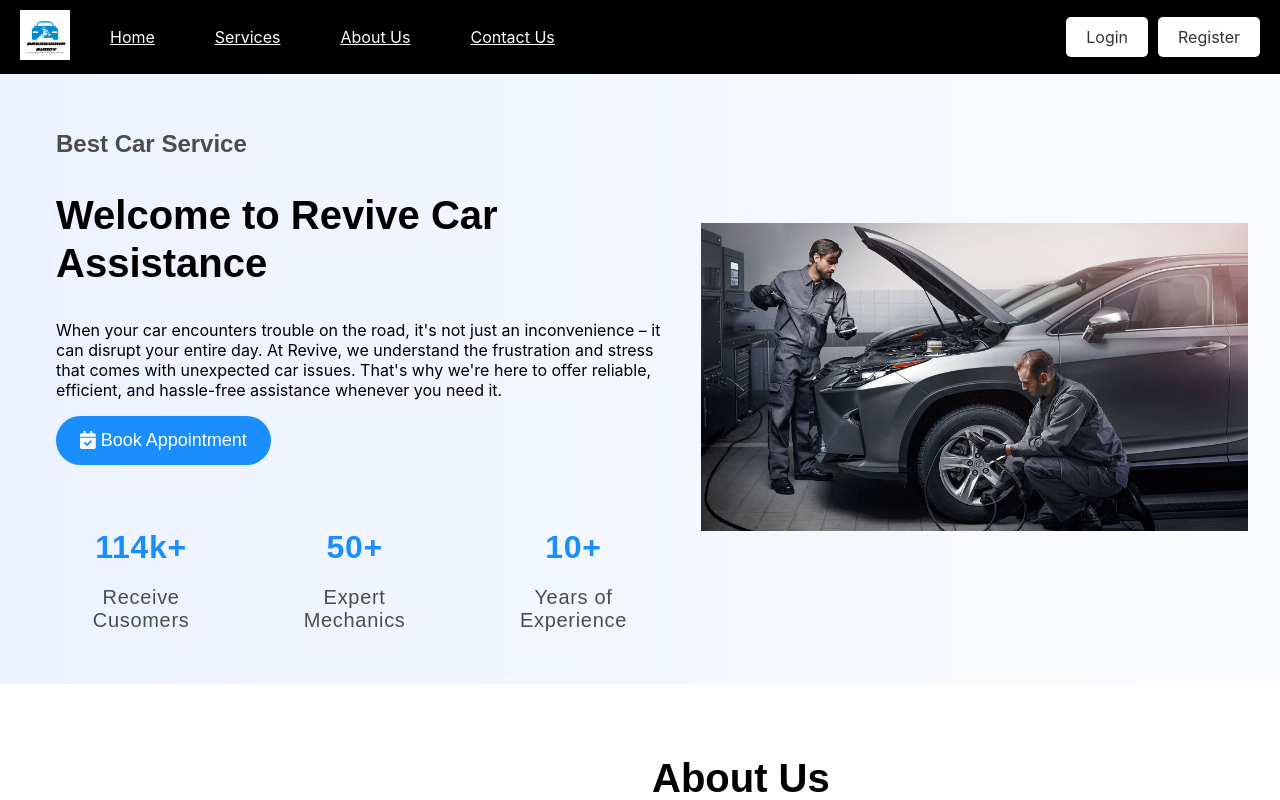
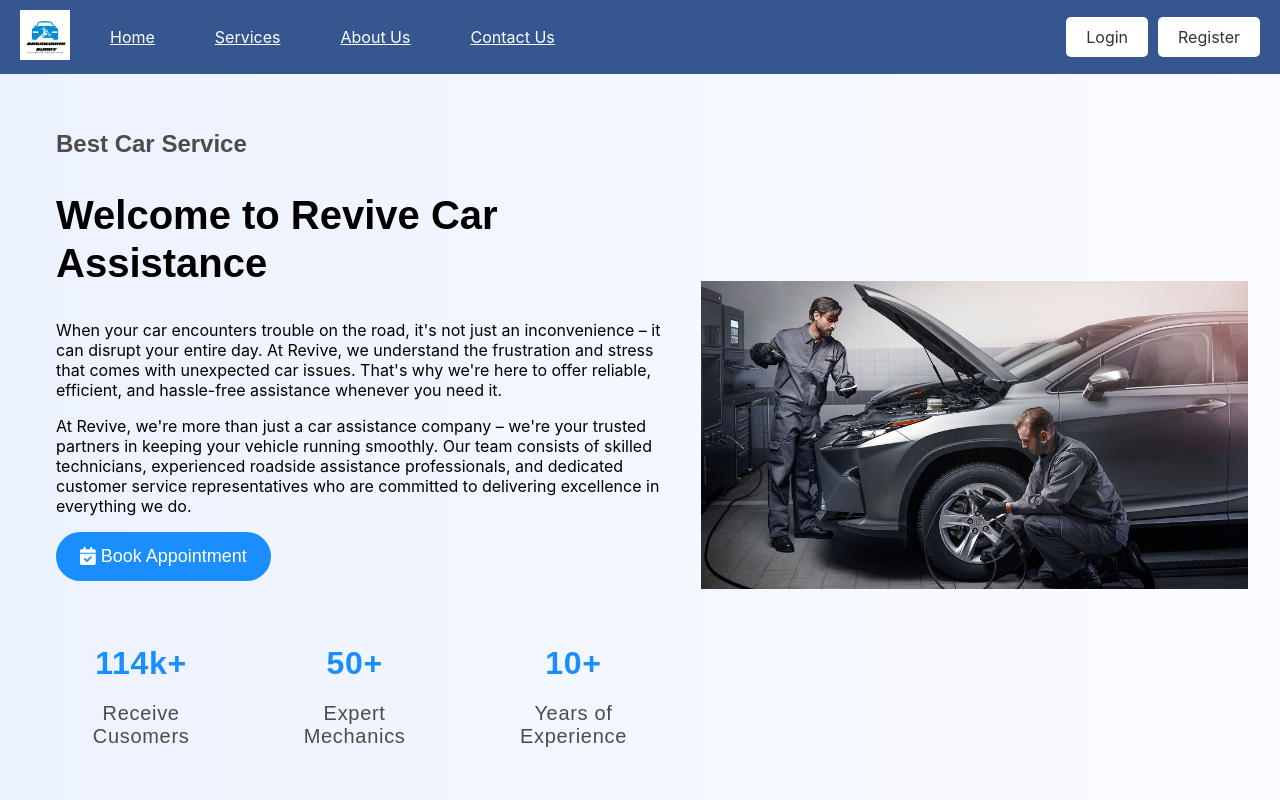
Before and after one commit to Prisha3108/BREAKDOWNBUDDY, a React (Create React App) app: page / in a window 1280 px wide. Shown: the top 800 px of the page. Built offline with nearby package versions, Linux system fonts and the light colour scheme.

Commit message:
modifications in homepage

```diff
--- a/src/components/Hero.jsx
+++ b/src/components/Hero.jsx
@@ -42,8 +42,9 @@ function Hero() {
           Welcome to Revive Car Assistance
           </h2>
           <p className="text-descritpion">
-          When your car encounters trouble on the road, it's not just an inconvenience – it can disrupt your entire day. At Revive, we understand the frustration and stress that comes with unexpected car issues. That's why we're here to offer reliable, efficient, and hassle-free assistance whenever you need it.
-          </p>
+          When your car encounters trouble on the road, it's not just an inconvenience – it can disrupt your entire day. At Revive, we understand the frustration and stress that comes with unexpected car issues. That's why we're here to offer reliable, efficient, and hassle-free assistance whenever you need it.</p>
+          <p className="text-descritpion">
+          At Revive, we're more than just a car assistance company – we're your trusted partners in keeping your vehicle running smoothly. Our team consists of skilled technicians, experienced roadside assistance professionals, and dedicated customer service representatives who are committed to delivering excellence in everything we do.</p>
           <button
             className="text-appointment-btn"
             type="button"
--- a/src/components/css/Navbar.css
+++ b/src/components/css/Navbar.css
@@ -3,7 +3,7 @@
     justify-content: space-between;
     align-items: center;
     padding: 10px 20px;
-    background-color: #000000;
+    background-color: #365690;
     color: #fff;
 }
 
```
Also changed, not shown: src/components/Footer.jsx (line endings or trailing spaces).
